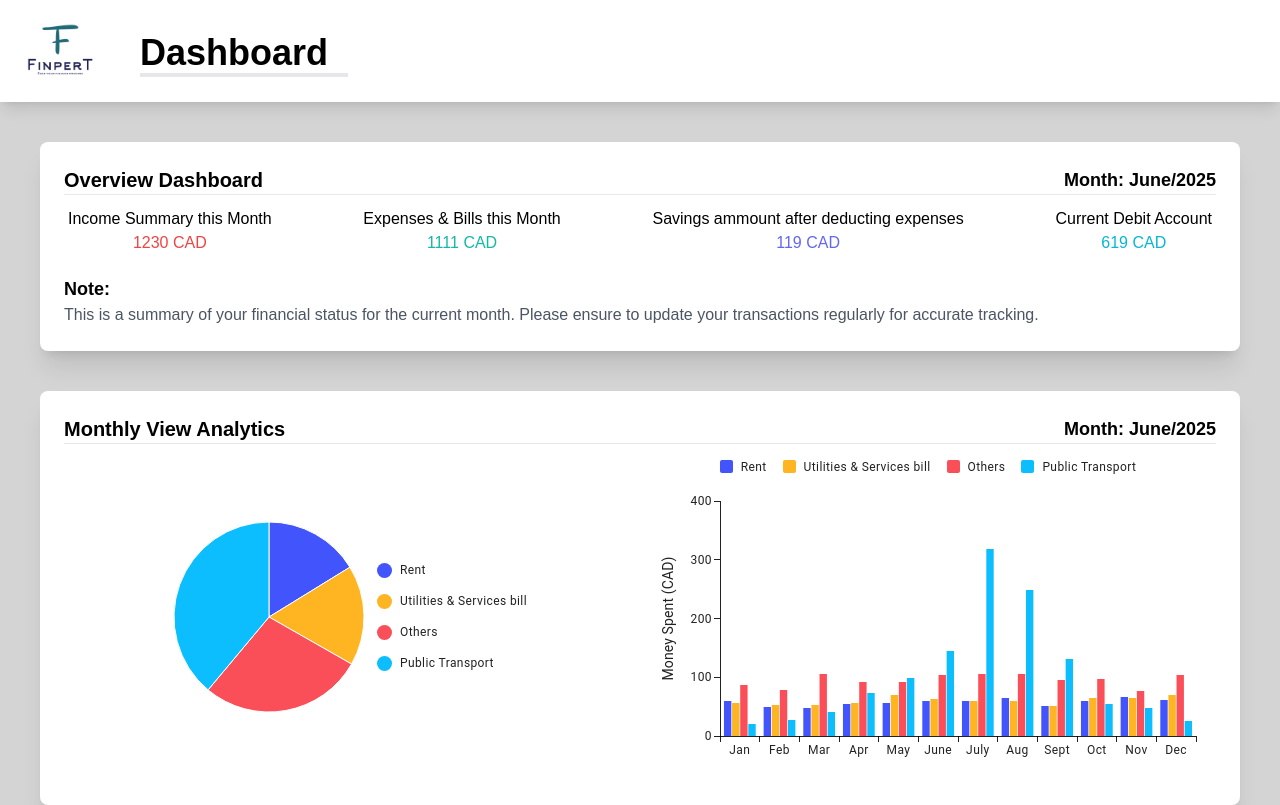
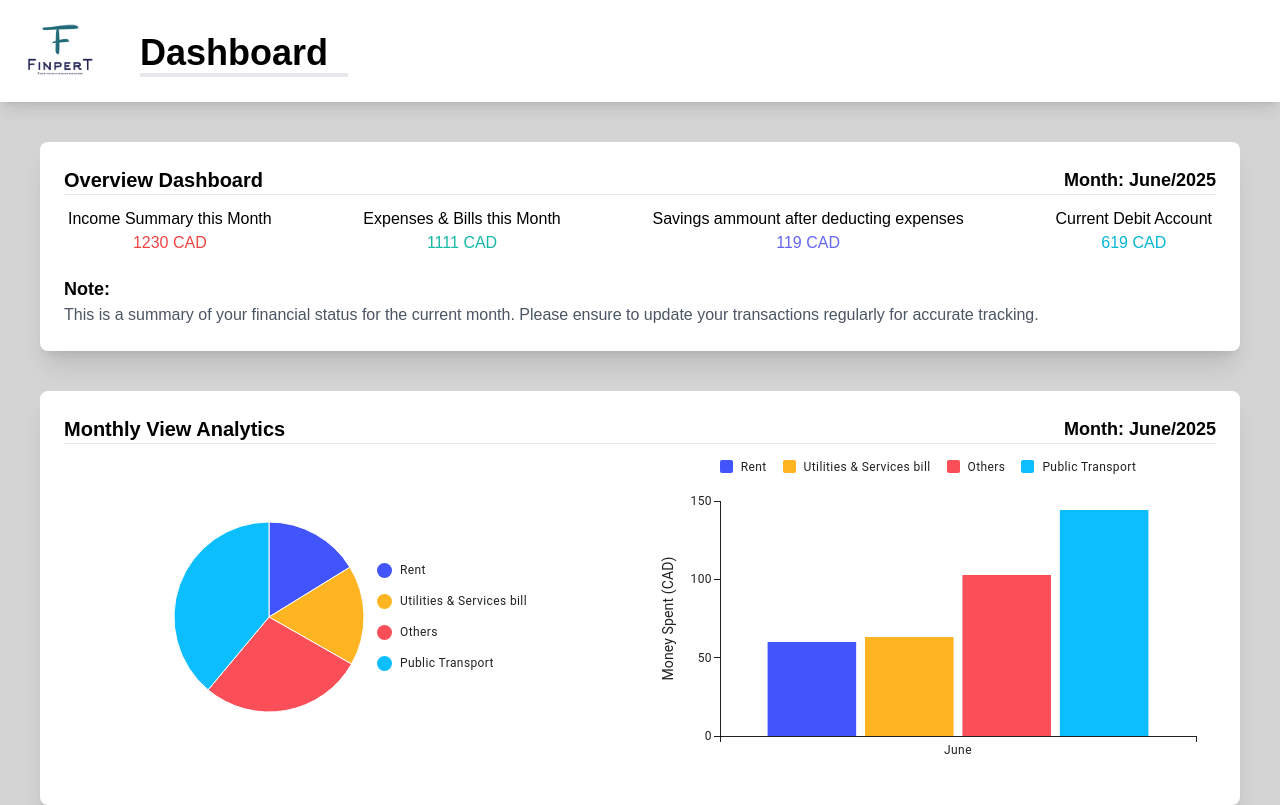
Before and after one commit to tienphap1405/financial-tracker-web-app, a Next.js app: page /overview-page in a window 1280 px wide. Built offline with nearby package versions, Linux system fonts and the light colour scheme.

Commit message:
Update overview-table.js

```diff
--- a/app/components/overview-table.js
+++ b/app/components/overview-table.js
@@ -13,7 +13,6 @@ export default function Overview() {
     const Expenses = 1111;
     const saving = incomedata - Expenses;
     const debit = 500 + saving;
-    console.log(testdata[6].rent);
     const chartSetting = {
         yAxis: [
             {
@@ -93,7 +92,7 @@ export default function Overview() {
                         />
 
                         <BarChart
-                            dataset={testdata}
+                            dataset={[testdata[currentMonth]]}
                             xAxis={[{ dataKey: 'month' }]}
                             series={[
                                 { dataKey: 'rent', label: 'Rent' },
```
